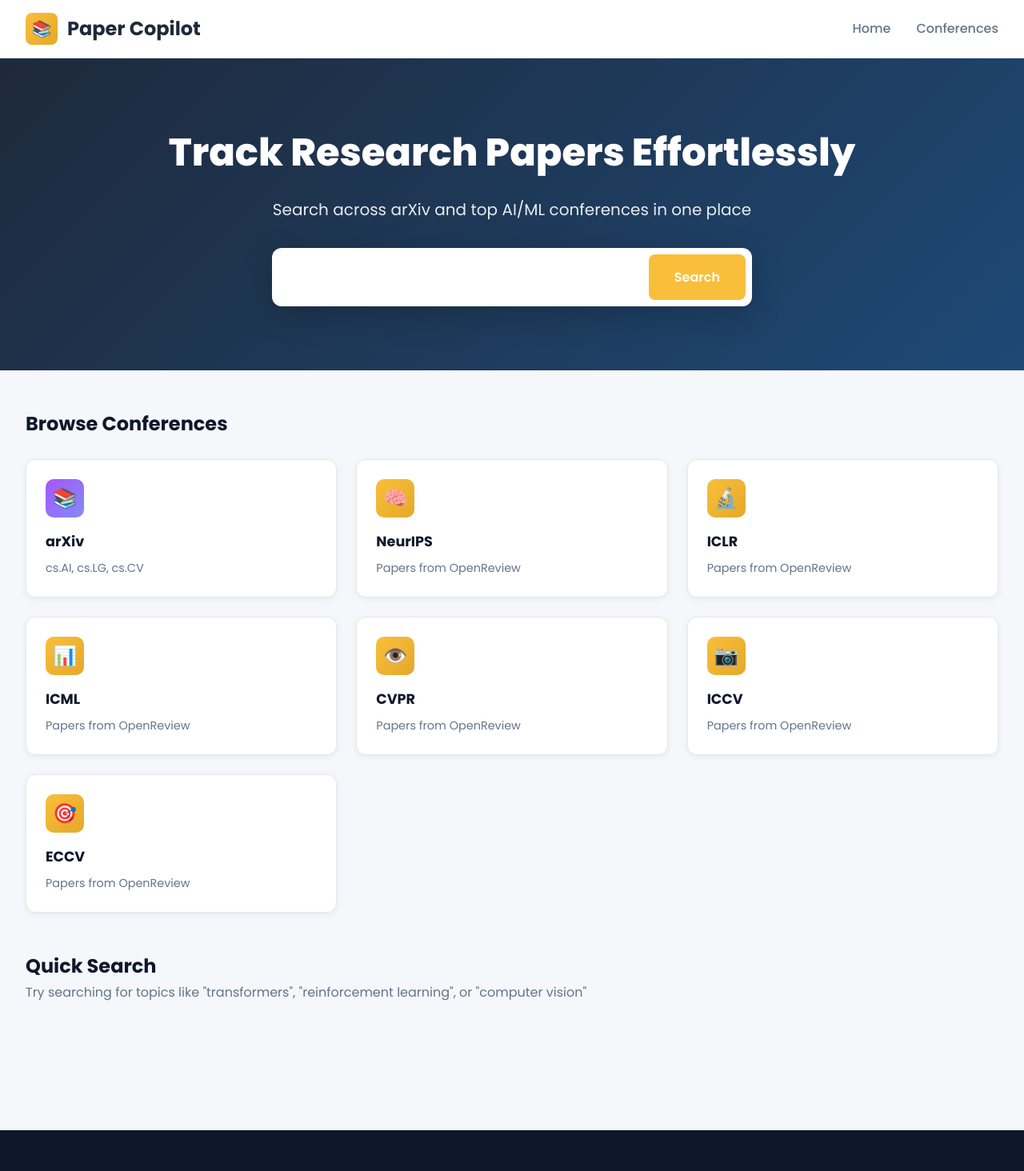
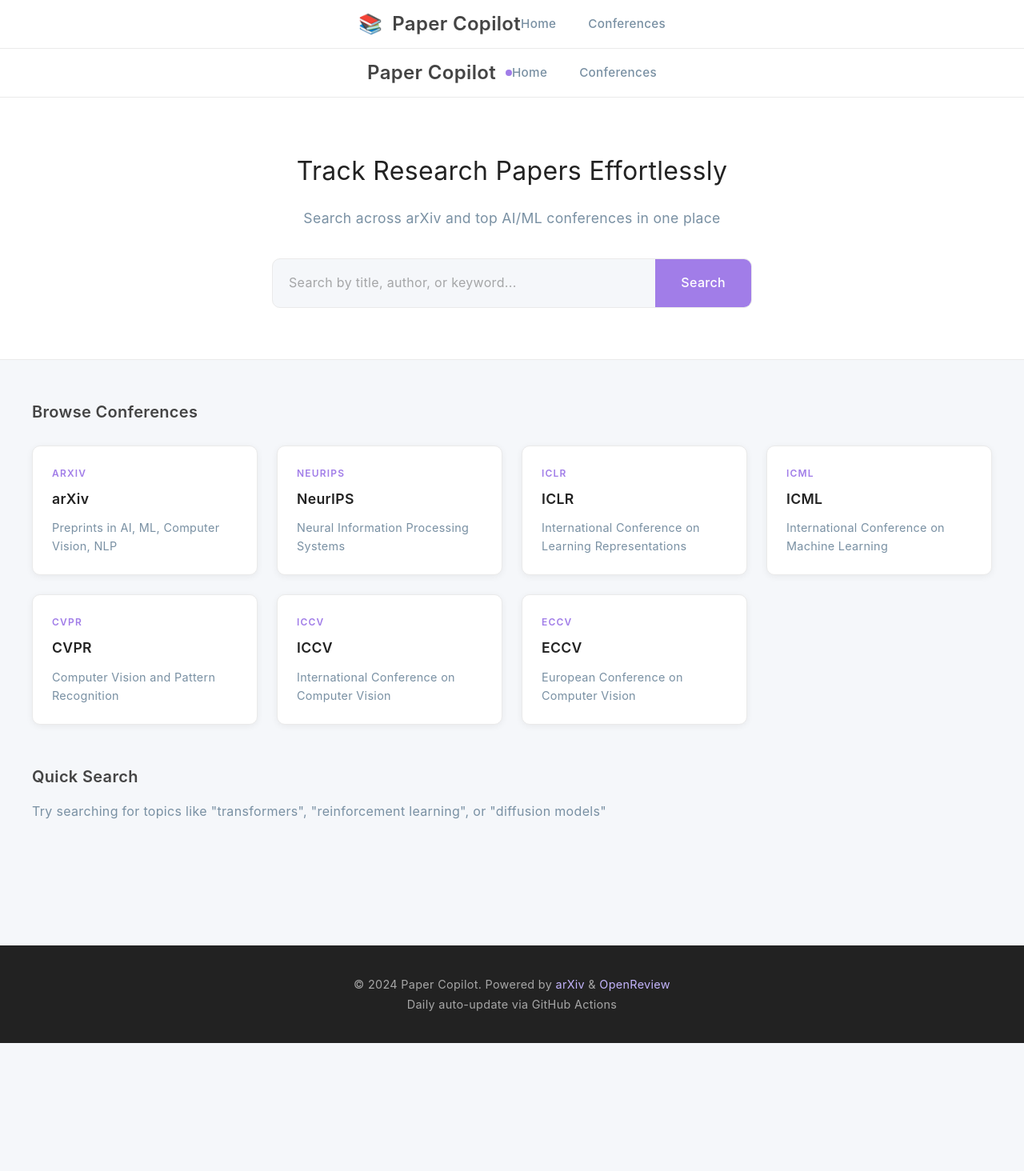
Before and after one commit to yidingcv/paper-copilot, a Next.js app: page / in a window 1280 px wide. Shown: the top 1464 px of the page at 80% size. After the commit the page ends 1304 px from the top, so only its background shows below. Built offline with nearby package versions, Linux system fonts and the light colour scheme.

Commit message:
Update UI to match papercopilot.com professional style
- Change primary color from gold to purple (#a17de8)
- Remove emoji icons from conference cards
- Clean up typography and spacing

Co-Authored-By: Claude Opus 4.6 <noreply@anthropic.com>

```diff
--- a/app/globals.css
+++ b/app/globals.css
@@ -1,49 +1,52 @@
 @import "tailwindcss";
 
 :root {
-  --primary: #f9bf3b;
-  --primary-dark: #e5a82a;
-  --purple: #a855f7;
-  --purple-light: #818cf8;
+  --primary: #a17de8;
+  --primary-dark: #8b5cf6;
+  --primary-light: #c4b5fd;
   --bg: #f5f7fa;
   --bg-white: #ffffff;
-  --text: #64748b;
-  --text-dark: #1e293b;
-  --text-darker: #0f172a;
-  --border: #e2e8f0;
+  --text: #555;
+  --text-dark: #444;
+  --text-darker: #222;
+  --text-muted: #7990a3;
+  --border: #eaeaea;
+  --shadow: 0 2px 8px rgba(0,0,0,0.06);
+  --shadow-hover: 0 8px 24px rgba(0,0,0,0.1);
 }
 
 * { box-sizing: border-box; margin: 0; padding: 0; }
 
 body {
-  font-family: 'Poppins', -apple-system, BlinkMacSystemFont, sans-serif;
+  font-family: -apple-system, BlinkMacSystemFont, "Segoe UI", Roboto, sans-serif;
   background: var(--bg);
   color: var(--text);
   font-size: 16px;
-  line-height: 1.6;
+  line-height: 1.74;
+  letter-spacing: 0.02em;
 }
 
 a { text-decoration: none; color: inherit; }
-h1, h2, h3, h4, h5, h6 { color: var(--text-darker); font-weight: 700; }
+h1, h2, h3, h4, h5, h6 { color: var(--text-darker); font-weight: 600; }
 
-.container { max-width: 1400px; margin: 0 auto; padding: 0 2rem; }
+.container { max-width: 1400px; margin: 0 auto; padding: 0 2.5em; }
 
 /* Header */
 .header {
   background: var(--bg-white);
   border-bottom: 1px solid var(--border);
-  position: sticky;
-  top: 0;
-  z-index: 100;
+  position: relative;
+  z-index: 10;
 }
 
 .header-inner {
   max-width: 1400px;
   margin: 0 auto;
-  padding: 1rem 2rem;
+  padding: 0 2.5em;
+  min-height: 60px;
   display: flex;
+  justify-content: center;
   align-items: center;
-  justify-content: space-between;
 }
 
 .logo {
@@ -51,61 +54,82 @@ h1, h2, h3, h4, h5, h6 { color: var(--text-darker); font-weight: 700; }
   align-items: center;
   gap: 0.75rem;
   font-size: 1.5rem;
-  font-weight: 700;
+  font-weight: 600;
   color: var(--text-dark);
 }
 
-.logo-icon {
-  width: 40px;
-  height: 40px;
-  background: linear-gradient(135deg, var(--primary) 0%, var(--primary-dark) 100%);
-  border-radius: 8px;
-  display: flex;
-  align-items: center;
-  justify-content: center;
-  font-size: 1.25rem;
+.logo-dot {
+  width: 8px;
+  height: 8px;
+  background: var(--primary);
+  border-radius: 50%;
+  display: inline-block;
 }
 
-.nav { display: flex; gap: 2rem; }
-.nav a { color: var(--text); font-weight: 500; transition: color 0.2s; }
-.nav a:hover { color: var(--text-dark); }
+.nav {
+  display: flex;
+  list-style: none;
+  gap: 2.5em;
+  flex-wrap: wrap;
+  align-items: center;
+}
+
+.nav a {
+  color: var(--text-muted);
+  font-weight: 500;
+  font-size: 0.95rem;
+  transition: color 0.2s;
+}
+
+.nav a:hover { color: var(--primary); }
 
 /* Hero */
 .hero {
-  background: linear-gradient(135deg, var(--text-dark) 0%, #1e4976 100%);
-  color: white;
-  padding: 5rem 2rem;
+  background: var(--bg-white);
+  padding: 4em 2.5em;
   text-align: center;
+  border-bottom: 1px solid var(--border);
 }
 
-.hero h1 { color: white; font-size: 3rem; font-weight: 800; margin-bottom: 1rem; }
-.hero p { font-size: 1.25rem; opacity: 0.9; max-width: 600px; margin: 0 auto 2rem; }
+.hero h1 {
+  font-size: 2em;
+  font-weight: 400;
+  color: var(--text-darker);
+  margin-bottom: 0.5em;
+}
+
+.hero p {
+  font-size: 1.1em;
+  color: var(--text-muted);
+  max-width: 600px;
+  margin: 0 auto 2em;
+}
 
 .hero-search {
   max-width: 600px;
   margin: 0 auto;
   display: flex;
-  background: white;
-  border-radius: 12px;
-  padding: 0.5rem;
-  box-shadow: 0 10px 40px rgba(0,0,0,0.2);
+  background: var(--bg);
+  border: 1px solid var(--border);
+  border-radius: 10px;
+  overflow: hidden;
 }
 
 .hero-search input {
   flex: 1;
   border: none;
   outline: none;
-  padding: 1rem;
-  font-size: 1rem;
-  border-radius: 8px;
+  padding: 1em 1.25em;
+  font-size: 1em;
+  background: transparent;
 }
 
 .hero-search button {
   background: var(--primary);
+  color: white;
   border: none;
-  padding: 1rem 2rem;
-  border-radius: 8px;
-  font-weight: 600;
+  padding: 1em 2em;
+  font-weight: 500;
   cursor: pointer;
   transition: background 0.2s;
 }
@@ -113,179 +137,191 @@ h1, h2, h3, h4, h5, h6 { color: var(--text-darker); font-weight: 700; }
 .hero-search button:hover { background: var(--primary-dark); }
 
 /* Main */
-.main { max-width: 1400px; margin: 0 auto; padding: 3rem 2rem; }
+.main { max-width: 1400px; margin: 0 auto; padding: 3em 2.5em; }
 
-/* Stats */
-.stats {
+/* Section */
+.section { margin-bottom: 3em; }
+.section-header { display: flex; justify-content: space-between; align-items: center; margin-bottom: 1.5em; }
+.section-title { font-size: 1.25em; color: var(--text-dark); }
+.section-link { color: var(--primary); font-weight: 500; font-size: 0.9em; }
+.section-link:hover { text-decoration: underline; }
+
+/* Cards Grid */
+.cards-grid {
   display: grid;
-  grid-template-columns: repeat(4, 1fr);
-  gap: 1.5rem;
-  margin-bottom: 3rem;
+  grid-template-columns: repeat(auto-fill, minmax(280px, 1fr));
+  gap: 1.5em;
 }
 
-.stat-card {
-  background: var(--bg-white);
-  border-radius: 12px;
-  padding: 1.5rem;
-  text-align: center;
-  box-shadow: 0 2px 8px rgba(0,0,0,0.06);
-  border: 1px solid var(--border);
-}
-
-.stat-number { font-size: 2.5rem; font-weight: 700; color: var(--text-dark); }
-.stat-label { color: var(--text); font-size: 0.9rem; }
-
-/* Section */
-.section { margin-bottom: 3rem; }
-.section-header { display: flex; justify-content: space-between; align-items: center; margin-bottom: 1.5rem; }
-.section-title { font-size: 1.5rem; }
-.section-link { color: var(--primary-dark); font-weight: 500; }
-.section-link:hover { text-decoration: underline; }
-
-/* Cards */
-.cards-grid {
-  display: grid;
-  grid-template-columns: repeat(auto-fill, minmax(300px, 1fr));
-  gap: 1.5rem;
-}
-
+/* Card */
 .card {
   background: var(--bg-white);
-  border-radius: 12px;
-  padding: 1.5rem;
-  box-shadow: 0 2px 8px rgba(0,0,0,0.06);
+  border-radius: 10px;
+  padding: 1.5em;
+  box-shadow: var(--shadow);
   border: 1px solid var(--border);
   transition: all 0.3s ease;
 }
 
 .card:hover {
-  transform: translateY(-4px);
-  box-shadow: 0 12px 24px rgba(0,0,0,0.1);
-  border-color: var(--primary);
+  transform: translateY(-2px);
+  box-shadow: var(--shadow-hover);
+  border-color: var(--primary-light);
 }
 
-.card-icon {
-  width: 48px;
-  height: 48px;
-  background: linear-gradient(135deg, var(--primary) 0%, var(--primary-dark) 100%);
-  border-radius: 10px;
-  display: flex;
-  align-items: center;
-  justify-content: center;
-  margin-bottom: 1rem;
-  font-size: 1.5rem;
+.card-acronym {
+  font-size: 0.75em;
+  font-weight: 600;
+  color: var(--primary);
+  text-transform: uppercase;
+  letter-spacing: 0.1em;
+  margin-bottom: 0.5em;
 }
 
-.card-icon.purple { background: linear-gradient(135deg, var(--purple) 0%, var(--purple-light) 100%); }
-.card h3 { font-size: 1.1rem; margin-bottom: 0.5rem; }
-.card p { color: var(--text); font-size: 0.9rem; }
+.card h3 {
+  font-size: 1.1em;
+  font-weight: 600;
+  margin-bottom: 0.5em;
+  color: var(--text-darker);
+}
+
+.card p {
+  color: var(--text-muted);
+  font-size: 0.9em;
+  line-height: 1.6;
+}
 
 /* Paper Card */
 .paper-card {
   background: var(--bg-white);
-  border-radius: 12px;
-  padding: 1.5rem;
-  box-shadow: 0 2px 8px rgba(0,0,0,0.06);
+  border-radius: 10px;
+  padding: 1.5em;
+  box-shadow: var(--shadow);
   border: 1px solid var(--border);
   transition: all 0.3s ease;
 }
 
 .paper-card:hover {
   transform: translateY(-2px);
-  box-shadow: 0 8px 20px rgba(0,0,0,0.1);
+  box-shadow: var(--shadow-hover);
 }
 
-.paper-card h3 { font-size: 1rem; line-height: 1.4; margin-bottom: 0.75rem; }
-.paper-card .authors { color: var(--text); font-size: 0.85rem; margin-bottom: 0.75rem; }
+.paper-card h3 {
+  font-size: 1em;
+  line-height: 1.5;
+  margin-bottom: 0.75em;
+  color: var(--text-darker);
+}
+
+.paper-card .authors {
+  color: var(--text-muted);
+  font-size: 0.85em;
+  margin-bottom: 0.75em;
+}
 
 .paper-card .abstract {
-  color: var(--text-dark);
-  font-size: 0.875rem;
-  line-height: 1.6;
+  color: var(--text);
+  font-size: 0.9em;
+  line-height: 1.7;
   display: -webkit-box;
   -webkit-line-clamp: 3;
   -webkit-box-orient: vertical;
   overflow: hidden;
-  margin-bottom: 1rem;
+  margin-bottom: 1em;
 }
 
-.paper-meta { display: flex; align-items: center; gap: 0.75rem; flex-wrap: wrap; }
+.paper-meta { display: flex; align-items: center; gap: 0.75em; flex-wrap: wrap; }
 
 .paper-tag {
   background: var(--bg);
-  color: var(--text);
-  padding: 0.25rem 0.75rem;
-  border-radius: 6px;
-  font-size: 0.75rem;
+  color: var(--text-muted);
+  padding: 0.25em 0.75em;
+  border-radius: 4px;
+  font-size: 0.8em;
   font-weight: 500;
 }
 
-.paper-link { color: var(--purple-light); font-weight: 500; font-size: 0.85rem; margin-left: auto; }
+.paper-link {
+  color: var(--primary);
+  font-weight: 500;
+  font-size: 0.85em;
+  margin-left: auto;
+}
+
 .paper-link:hover { text-decoration: underline; }
 
 /* Page Header */
 .page-header {
   background: var(--bg-white);
   border-bottom: 1px solid var(--border);
-  padding: 2rem 0;
-  margin-bottom: 2rem;
+  padding: 2em 0;
+  margin-bottom: 2em;
 }
 
-.page-header h1 { font-size: 2rem; margin-bottom: 0.5rem; }
-.page-header p { color: var(--text); }
+.page-header h1 { font-size: 1.75em; margin-bottom: 0.5em; }
+.page-header p { color: var(--text-muted); }
 
 .venue-header {
-  background: linear-gradient(135deg, var(--text-dark) 0%, #1e4976 100%);
-  color: white;
-  padding: 3rem 2rem;
-  border-radius: 16px;
-  margin-bottom: 2rem;
+  background: var(--bg-white);
+  border: 1px solid var(--border);
+  border-radius: 10px;
+  padding: 2em 2.5em;
+  margin-bottom: 2em;
 }
 
-.venue-header h1 { color: white; font-size: 2.5rem; margin-bottom: 0.5rem; }
-.venue-header p { opacity: 0.85; }
+.venue-header h1 {
+  font-size: 1.75em;
+  margin-bottom: 0.25em;
+  color: var(--text-darker);
+}
+
+.venue-header p { color: var(--text-muted); }
 
 .back-link {
   display: inline-flex;
   align-items: center;
-  gap: 0.5rem;
-  color: var(--text);
-  font-size: 0.9rem;
-  margin-bottom: 1.5rem;
+  gap: 0.5em;
+  color: var(--text-muted);
+  font-size: 0.9em;
+  margin-bottom: 1.5em;
 }
 
-.back-link:hover { color: var(--text-dark); }
+.back-link:hover { color: var(--primary); }
 
 /* Footer */
 .footer {
   background: var(--text-darker);
-  color: rgba(255,255,255,0.7);
-  padding: 3rem 2rem;
-  margin-top: 4rem;
+  color: rgba(255,255,255,0.6);
+  padding: 2.5em;
+  margin-top: 4em;
+  text-align: center;
+  font-size: 0.9em;
 }
 
-.footer-inner {
-  max-width: 1400px;
-  margin: 0 auto;
-  display: flex;
-  justify-content: space-between;
-  align-items: center;
-}
-
-.footer a { color: var(--primary); }
+.footer a { color: var(--primary-light); }
 .footer a:hover { text-decoration: underline; }
 
-.empty-state { text-align: center; padding: 4rem 2rem; color: var(--text); }
+.empty-state { text-align: center; padding: 4em 2em; color: var(--text-muted); }
 
 /* Search Results */
-.search-results { padding: 2rem 0; }
-.search-results h2 { margin-bottom: 1.5rem; }
-.back-btn { display: inline-flex; align-items: center; gap: 0.5rem; color: var(--primary); font-weight: 500; margin-top: 1.5rem; }
+.search-results { padding: 2em 0; }
+.search-results h2 { margin-bottom: 1.5em; }
+.back-btn {
+  display: inline-flex;
+  align-items: center;
+  gap: 0.5em;
+  color: var(--primary);
+  font-weight: 500;
+  margin-top: 1.5em;
+}
 .back-btn:hover { text-decoration: underline; }
 
 @media (max-width: 768px) {
-  .hero h1 { font-size: 2rem; }
-  .stats { grid-template-columns: repeat(2, 1fr); }
+  .container { padding: 0 1.5em; }
+  .header-inner { padding: 0 1.5em; }
+  .hero { padding: 3em 1.5em; }
+  .hero h1 { font-size: 1.75em; }
+  .main { padding: 2em 1.5em; }
+  .cards-grid { grid-template-columns: 1fr; }
   .nav { display: none; }
-  .footer-inner { flex-direction: column; gap: 1rem; text-align: center; }
 }
--- a/app/page.tsx
+++ b/app/page.tsx
@@ -1,18 +1,17 @@
 'use client'
 
-import { useState, useEffect } from 'react'
+import { useState } from 'react'
 import Link from 'next/link'
 import type { Paper } from '@/lib/types'
 
-const VENUES = [
-  { id: 'all', name: 'All', icon: '🌐' },
-  { id: 'arxiv', name: 'arXiv', icon: '📚', purple: true },
-  { id: 'neurips', name: 'NeurIPS', icon: '🧠' },
-  { id: 'iclr', name: 'ICLR', icon: '🔬' },
-  { id: 'icml', name: 'ICML', icon: '📊' },
-  { id: 'cvpr', name: 'CVPR', icon: '👁️' },
-  { id: 'iccv', name: 'ICCV', icon: '📷' },
-  { id: 'eccv', name: 'ECCV', icon: '🎯' },
+const CONFERENCES = [
+  { id: 'arxiv', name: 'arXiv', desc: 'Preprints in AI, ML, Computer Vision, NLP' },
+  { id: 'neurips', name: 'NeurIPS', desc: 'Neural Information Processing Systems' },
+  { id: 'iclr', name: 'ICLR', desc: 'International Conference on Learning Representations' },
+  { id: 'icml', name: 'ICML', desc: 'International Conference on Machine Learning' },
+  { id: 'cvpr', name: 'CVPR', desc: 'Computer Vision and Pattern Recognition' },
+  { id: 'iccv', name: 'ICCV', desc: 'International Conference on Computer Vision' },
+  { id: 'eccv', name: 'ECCV', desc: 'European Conference on Computer Vision' },
 ]
 
 export default function Home() {
@@ -20,7 +19,6 @@ export default function Home() {
   const [papers, setPapers] = useState<Paper[]>([])
   const [loading, setLoading] = useState(false)
   const [hasSearched, setHasSearched] = useState(false)
-  const [selectedVenue, setSelectedVenue] = useState('all')
 
   const searchArxiv = async (query: string) => {
     if (!query.trim()) return
@@ -34,7 +32,6 @@ export default function Home() {
       )
       const text = await response.text()
 
-      // Parse XML response
       const parser = new DOMParser()
       const doc = parser.parseFromString(text, 'text/xml')
       const entries = doc.querySelectorAll('entry')
@@ -73,12 +70,23 @@ export default function Home() {
     searchArxiv(searchQuery)
   }
 
-  const filteredPapers = selectedVenue === 'all'
-    ? papers
-    : papers.filter(p => p.venue === selectedVenue)
-
   return (
     <main>
+      {/* Header */}
+      <header className="header">
+        <div className="header-inner">
+          <Link href="/" className="logo">
+            Paper Copilot<span className="logo-dot"></span>
+          </Link>
+          <nav>
+            <ul className="nav">
+              <li><Link href="/">Home</Link></li>
+              <li><Link href="/conferences">Conferences</Link></li>
+            </ul>
+          </nav>
+        </div>
+      </header>
+
       {/* Hero */}
       <section className="hero">
         <h1>Track Research Papers Effortlessly</h1>
@@ -98,70 +106,47 @@ export default function Home() {
       <div className="main">
         {!hasSearched ? (
           <>
-            {/* Welcome */}
+            {/* Browse Conferences */}
             <section className="section">
               <div className="section-header">
                 <h2 className="section-title">Browse Conferences</h2>
               </div>
               <div className="cards-grid">
-                {VENUES.filter(v => v.id !== 'all').map((venue) => (
-                  <Link key={venue.id} href={`/conferences/${venue.id}`} className="card">
-                    <div className={`card-icon ${venue.purple ? 'purple' : ''}`}>{venue.icon}</div>
-                    <h3>{venue.name}</h3>
-                    <p>{venue.id === 'arxiv' ? 'cs.AI, cs.LG, cs.CV' : 'Papers from OpenReview'}</p>
+                {CONFERENCES.map((conf) => (
+                  <Link key={conf.id} href={`/conferences/${conf.id}`} className="card">
+                    <div className="card-acronym">{conf.id.toUpperCase()}</div>
+                    <h3>{conf.name}</h3>
+                    <p>{conf.desc}</p>
                   </Link>
                 ))}
               </div>
             </section>
 
-            {/* Quick Search */}
+            {/* Quick Search Tips */}
             <section className="section">
               <h2 className="section-title">Quick Search</h2>
-              <p style={{ color: 'var(--text)', marginBottom: '1.5rem' }}>
-                Try searching for topics like &quot;transformers&quot;, &quot;reinforcement learning&quot;, or &quot;computer vision&quot;
+              <p style={{ color: 'var(--text-muted)', marginTop: '0.75em' }}>
+                Try searching for topics like &quot;transformers&quot;, &quot;reinforcement learning&quot;, or &quot;diffusion models&quot;
               </p>
             </section>
           </>
         ) : (
           <div className="search-results">
-            <Link href="/" className="back-link">← Back to Home</Link>
+            <Link href="/" className="back-link">Back to Home</Link>
 
-            {/* Venue Filter */}
-            <div style={{ display: 'flex', gap: '0.75rem', marginBottom: '1.5rem', flexWrap: 'wrap' }}>
-              {VENUES.map((venue) => (
-                <button
-                  key={venue.id}
-                  onClick={() => setSelectedVenue(venue.id)}
-                  style={{
-                    padding: '0.5rem 1rem',
-                    borderRadius: '8px',
-                    border: '1px solid',
-                    borderColor: selectedVenue === venue.id ? 'var(--primary)' : 'var(--border)',
-                    background: selectedVenue === venue.id ? 'var(--primary)' : 'white',
-                    color: selectedVenue === venue.id ? 'var(--text-darker)' : 'var(--text)',
-                    fontWeight: 500,
-                    cursor: 'pointer',
-                    transition: 'all 0.2s',
-                  }}
-                >
-                  {venue.icon} {venue.name}
-                </button>
-              ))}
-            </div>
-
-            <h2>Search Results ({filteredPapers.length})</h2>
+            <h2>Search Results ({papers.length})</h2>
 
             {loading ? (
               <div className="empty-state">
                 <p>Searching arXiv...</p>
               </div>
-            ) : filteredPapers.length === 0 ? (
+            ) : papers.length === 0 ? (
               <div className="empty-state">
                 <p>No papers found. Try a different search term.</p>
               </div>
             ) : (
               <div className="cards-grid">
-                {filteredPapers.map((paper) => (
+                {papers.map((paper) => (
                   <article key={paper.id} className="paper-card">
                     <h3>{paper.title}</h3>
                     <p className="authors">
@@ -170,7 +155,7 @@ export default function Home() {
                     </p>
                     <p className="abstract">{paper.abstract}</p>
                     <div className="paper-meta">
-                      <span className="paper-tag">{paper.venue?.toUpperCase()}</span>
+                      <span className="paper-tag">arXiv</span>
                       {paper.year && <span className="paper-tag">{paper.year}</span>}
                       {paper.arxivId && (
                         <a
@@ -179,7 +164,7 @@ export default function Home() {
                           rel="noopener noreferrer"
                           className="paper-link"
                         >
-                          arXiv →
+                          View on arXiv →
                         </a>
                       )}
                     </div>
```
